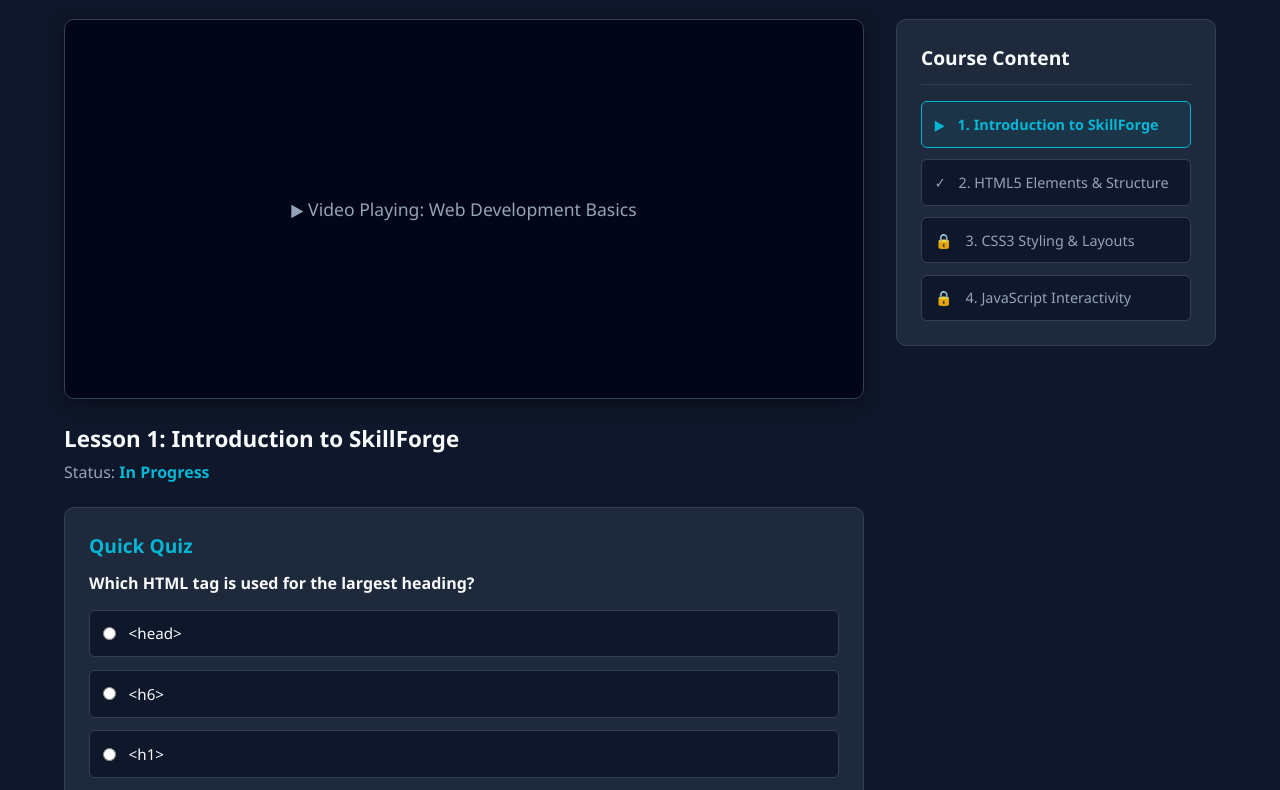
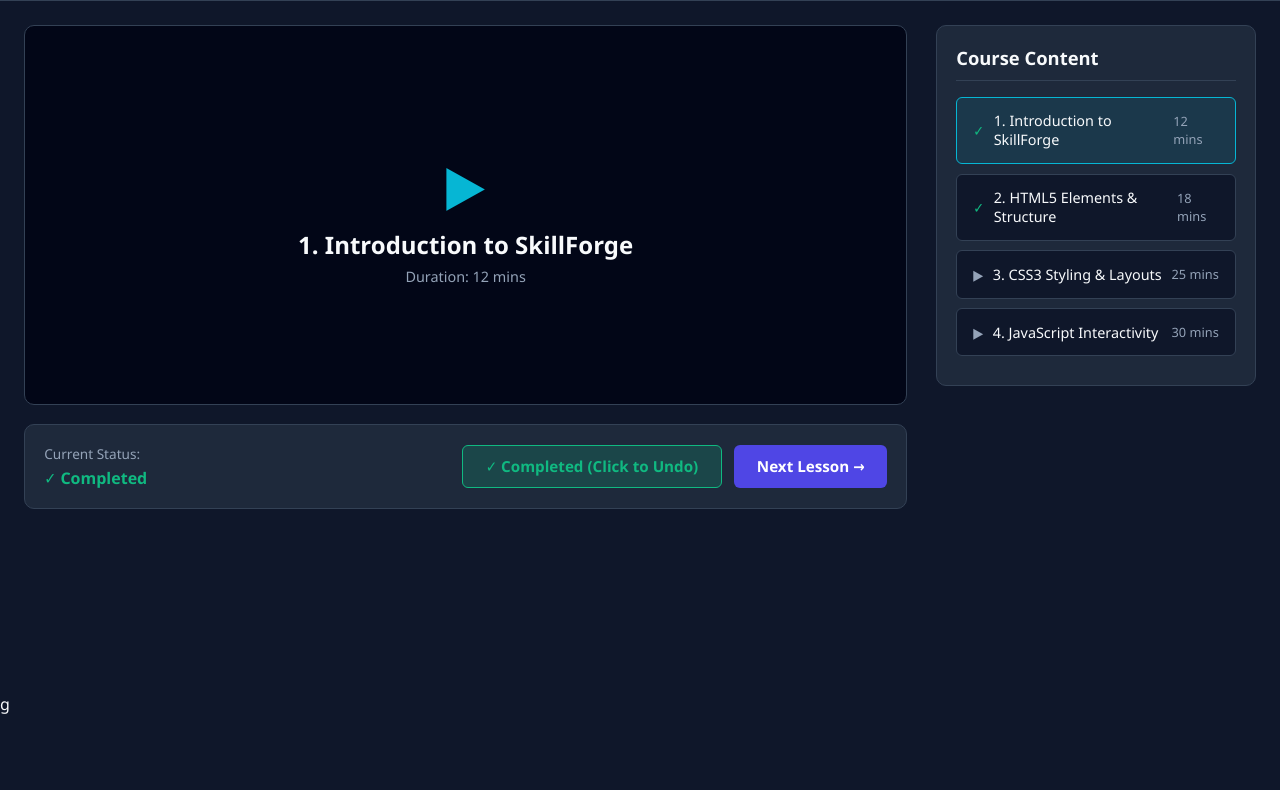
Before and after one commit to Hadia-Waseem-05/Skill-Forge, a plain HTML site: page Frontend/player.html in a window 1280 px wide. Shown: the part 85-875 px from the top of the page. After the commit the page ends 800 px from the top, so only its background shows below. Drawn offline with Linux system fonts and the light colour scheme.

Commit message:
Make lessons accessible and add manual mark completed button to player

```diff
--- a/Frontend/player.html
+++ b/Frontend/player.html
@@ -1,4 +1,4 @@
-<!DOCTYPE html>
+<<!DOCTYPE html>
 <html lang="en">
 <head>
   <meta charset="UTF-8">
@@ -13,17 +13,12 @@
       --text-main: #f8fafc;
       --text-muted: #94a3b8;
       --accent: #06b6d4;
+      --success: #10b981;
       --border: #334155;
       --radius: 10px;
     }
 
-    * {
-      margin: 0;
-      padding: 0;
-      box-sizing: border-box;
-      font-family: 'Segoe UI', Tahoma, Geneva, Verdana, sans-serif;
-    }
-
+    * { margin: 0; padding: 0; box-sizing: border-box; font-family: 'Segoe UI', Tahoma, Geneva, Verdana, sans-serif; }
     body {
       background-color: var(--bg-dark);
       color: var(--text-main);
@@ -32,186 +27,149 @@
       flex-direction: column;
     }
 
-    /* Navbar */
     .navbar {
       display: flex;
       justify-content: space-between;
       align-items: center;
-      padding: 1.2rem 2.5rem;
-      background: rgba(30, 41, 59, 0.7);
+      padding: 1rem 2rem;
+      background: rgba(30, 41, 59, 0.85);
       backdrop-filter: blur(10px);
       border-bottom: 1px solid var(--border);
     }
+    .logo { font-size: 1.4rem; font-weight: 700; color: var(--accent); text-decoration: none; }
+    .nav-links { list-style: none; display: flex; gap: 1.5rem; align-items: center; }
+    .nav-links a { color: var(--text-main); text-decoration: none; font-size: 0.95rem; }
+    .nav-links a:hover { color: var(--accent); }
 
-    .logo {
-      font-size: 1.5rem;
-      font-weight: 700;
-      color: var(--accent);
+    .player-layout {
+      display: flex;
+      max-width: 1300px;
+      margin: 1.5rem auto;
+      padding: 0 1.5rem;
+      width: 100%;
+      gap: 1.8rem;
+      flex: 1;
     }
 
-    .nav-links {
-      list-style: none;
+    /* Video & Controls Area */
+    .main-player-pane {
+      flex: 1;
       display: flex;
-      gap: 1.5rem;
+      flex-direction: column;
+      gap: 1.2rem;
     }
 
-    .nav-links a {
-      color: var(--text-main);
-      text-decoration: none;
-      transition: color 0.2s;
+    .video-screen {
+      background: #020617;
+      border: 1px solid var(--border);
+      border-radius: var(--radius);
+      height: 380px;
+      display: flex;
+      flex-direction: column;
+      align-items: center;
+      justify-content: center;
+      position: relative;
     }
 
-    .nav-links a:hover {
+    .play-icon {
+      font-size: 3.5rem;
       color: var(--accent);
+      margin-bottom: 0.5rem;
     }
 
-    /* Player Container Layout */
-    .player-container {
-      display: grid;
-      grid-template-columns: 1fr 320px;
-      gap: 2rem;
-      max-width: 1200px;
-      margin: 2rem auto;
-      padding: 0 1.5rem;
-      width: 100%;
-    }
-
-    .video-box {
-      background: #020617;
-      color: var(--text-muted);
-      height: 380px;
-      border-radius: var(--radius);
-      display: flex;
-      align-items: center;
-      justify-content: center;
-      font-size: 1.1rem;
-      border: 1px solid var(--border);
-      box-shadow: 0 4px 20px rgba(0,0,0,0.4);
-    }
-
-    .lesson-meta {
-      margin: 1.5rem 0;
-    }
-
-    .lesson-meta h2 {
-      font-size: 1.4rem;
-      margin-bottom: 0.4rem;
-      color: var(--text-main);
-    }
-
-    .lesson-meta p {
-      color: var(--text-muted);
-    }
-
-    /* Quiz Card */
-    .quiz-card {
+    .player-actions-bar {
       background: var(--bg-card);
       border: 1px solid var(--border);
       border-radius: var(--radius);
-      padding: 1.5rem;
-      margin-top: 1.5rem;
+      padding: 1.2rem;
+      display: flex;
+      justify-content: space-between;
+      align-items: center;
+      flex-wrap: wrap;
+      gap: 1rem;
     }
 
-    .quiz-card h3 {
-      font-size: 1.2rem;
-      margin-bottom: 0.5rem;
-      color: var(--accent);
+    .btn-action {
+      background: var(--primary);
+      color: white;
+      border: none;
+      padding: 0.65rem 1.4rem;
+      border-radius: 6px;
+      font-weight: 600;
+      cursor: pointer;
+      font-size: 0.95rem;
+      transition: 0.2s;
+    }
+    .btn-action:hover { background: var(--primary-hover); }
+
+    .btn-mark {
+      background: rgba(16, 185, 129, 0.2);
+      border: 1px solid var(--success);
+      color: var(--success);
+    }
+    .btn-mark:hover {
+      background: var(--success);
+      color: #0f172a;
     }
 
-    .quiz-question {
-      margin: 0.8rem 0 1rem;
-      font-weight: 600;
-      color: var(--text-main);
+    /* Course Sidebar */
+    .sidebar-content {
+      width: 320px;
+      background: var(--bg-card);
+      border: 1px solid var(--border);
+      border-radius: var(--radius);
+      padding: 1.2rem;
+      height: fit-content;
     }
 
-    .quiz-options {
-      display: flex;
-      flex-direction: column;
-      gap: 0.8rem;
+    .sidebar-content h3 {
+      font-size: 1.15rem;
+      margin-bottom: 1rem;
+      padding-bottom: 0.6rem;
+      border-bottom: 1px solid var(--border);
     }
 
-    .quiz-options label {
-      background: var(--bg-dark);
-      padding: 0.8rem;
-      border-radius: 6px;
-      border: 1px solid var(--border);
-      cursor: pointer;
+    .lesson-item {
       display: flex;
       align-items: center;
-      gap: 0.8rem;
-      font-size: 0.95rem;
-      color: var(--text-main);
-      transition: border-color 0.2s;
+      justify-content: space-between;
+      padding: 0.85rem 1rem;
+      background: var(--bg-dark);
+      border: 1px solid var(--border);
+      border-radius: 6px;
+      margin-bottom: 0.6rem;
+      cursor: pointer;
+      transition: 0.2s;
     }
 
-    .quiz-options label:hover {
+    .lesson-item:hover {
       border-color: var(--accent);
     }
 
-    .btn-primary {
-      padding: 0.7rem 1.5rem;
-      background: var(--primary);
-      border: none;
-      border-radius: 6px;
-      color: white;
-      font-weight: 600;
-      cursor: pointer;
-      margin-top: 1.2rem;
-      transition: background 0.2s;
+    .lesson-item.active {
+      border-color: var(--accent);
+      background: rgba(6, 182, 212, 0.1);
     }
 
-    .btn-primary:hover {
-      background: var(--primary-hover);
+    .lesson-info {
+      display: flex;
+      align-items: center;
+      gap: 0.6rem;
+      font-size: 0.9rem;
+      font-weight: 500;
     }
 
-    /* Sidebar Content */
-    .sidebar-modules {
-      background: var(--bg-card);
-      border: 1px solid var(--border);
-      border-radius: var(--radius);
-      padding: 1.5rem;
-      height: fit-content;
-    }
-
-    .sidebar-modules h3 {
-      font-size: 1.2rem;
-      margin-bottom: 1rem;
-      padding-bottom: 0.8rem;
-      border-bottom: 1px solid var(--border);
-      color: var(--text-main);
-    }
-
-    .module-list {
-      list-style: none;
-      display: flex;
-      flex-direction: column;
-      gap: 0.7rem;
-    }
-
-    .module-list li {
-      display: flex;
-      align-items: center;
-      gap: 0.8rem;
-      padding: 0.8rem;
-      background: var(--bg-dark);
-      border: 1px solid var(--border);
-      border-radius: 6px;
-      font-size: 0.9rem;
-      cursor: pointer;
+    .lesson-status-icon {
+      font-weight: 700;
       color: var(--text-muted);
     }
-
-    .module-list li.active {
-      border-color: var(--accent);
-      color: var(--accent);
-      font-weight: 600;
-      background: rgba(6, 182, 212, 0.08);
+    .lesson-item.completed .lesson-status-icon {
+      color: var(--success);
     }
 
     @media (max-width: 850px) {
-      .player-container {
-        grid-template-columns: 1fr;
-      }
+      .player-layout { flex-direction: column; }
+      .sidebar-content { width: 100%; }
     }
   </style>
 </head>
@@ -219,65 +177,114 @@
 
   <!-- Navbar -->
   <nav class="navbar">
-    <div class="logo">SkillForge</div>
+    <a href="index.html" class="logo">SkillForge</a>
     <ul class="nav-links">
       <li><a href="index.html">Courses</a></li>
-      <li><a href="dashboard.html">Dashboard</a></li>
+      <li><a href="dashboard-student.html">Dashboard</a></li>
+      <li><a href="login.html">Logout</a></li>
     </ul>
   </nav>
 
-  <!-- Player Layout -->
-  <main class="player-container">
+  <div class="player-layout">
 
-    <!-- Left: Video Player & Quiz -->
-    <section class="main-player-content">
-      <div class="video-box">
-        <p>▶ Video Playing: Web Development Basics</p>
+    <!-- Main Player Area -->
+    <main class="main-player-pane">
+
+      <!-- Video Screen -->
+      <div class="video-screen">
+        <div class="play-icon">▶</div>
+        <h2 id="video-title">1. Introduction to SkillForge</h2>
+        <p style="color: var(--text-muted); font-size: 0.9rem; margin-top: 0.4rem;" id="video-duration">Duration: 12 mins</p>
       </div>
 
-      <div class="lesson-meta">
-        <h2>Lesson 1: Introduction to SkillForge</h2>
-        <p>Status: <span style="color: var(--accent); font-weight: 600;">In Progress</span></p>
+      <!-- Action & Manual Mark Bar -->
+      <div class="player-actions-bar">
+        <div>
+          <span style="font-size: 0.85rem; color: var(--text-muted);">Current Status:</span>
+          <h4 id="status-indicator" style="color: var(--success); margin-top: 0.2rem;">✓ Completed</h4>
+        </div>
+
+        <div style="display: flex; gap: 0.8rem;">
+          <button id="btn-toggle-mark" class="btn-action btn-mark" onclick="toggleCurrentLesson()">
+            ✓ Completed (Click to Undo)
+          </button>
+          <button class="btn-action" onclick="nextLesson()">Next Lesson →</button>
+        </div>
       </div>
 
-      <div class="quiz-card">
-        <h3>Quick Quiz</h3>
-        <p class="quiz-question">Which HTML tag is used for the largest heading?</p>
+    </main>
 
-        <div class="quiz-options">
-          <label><input type="radio" name="q1" value="head"> &lt;head&gt;</label>
-          <label><input type="radio" name="q1" value="h6"> &lt;h6&gt;</label>
-          <label><input type="radio" name="q1" value="h1"> &lt;h1&gt;</label>
-        </div>
-
-        <button class="btn-primary">Submit Answer</button>
-      </div>
-    </section>
-
-    <!-- Right: Course Modules -->
-    <aside class="sidebar-modules">
+    <!-- Sidebar: Course Content -->
+    <aside class="sidebar-content">
       <h3>Course Content</h3>
-      <ul class="module-list">
-        <li class="active">
-          <span>▶</span>
-          <span>1. Introduction to SkillForge</span>
-        </li>
-        <li>
-          <span>✓</span>
-          <span>2. HTML5 Elements & Structure</span>
-        </li>
-        <li>
-          <span>🔒</span>
-          <span>3. CSS3 Styling & Layouts</span>
-        </li>
-        <li>
-          <span>🔒</span>
-          <span>4. JavaScript Interactivity</span>
-        </li>
-      </ul>
+      <div id="lessons-list"></div>
     </aside>
 
-  </main>
+  </div>
+
+  <script>
+    let lessons = [
+      { id: 1, title: '1. Introduction to SkillForge', duration: '12 mins', completed: true },
+      { id: 2, title: '2. HTML5 Elements & Structure', duration: '18 mins', completed: true },
+      { id: 3, title: '3. CSS3 Styling & Layouts', duration: '25 mins', completed: false },
+      { id: 4, title: '4. JavaScript Interactivity', duration: '30 mins', completed: false }
+    ];
+
+    let currentLessonId = 1;
+
+    function renderLessons() {
+      const container = document.getElementById('lessons-list');
+      container.innerHTML = lessons.map(l => `
+        <div class="lesson-item ${l.id === currentLessonId ? 'active' : ''} ${l.completed ? 'completed' : ''}" onclick="selectLesson(${l.id})">
+          <div class="lesson-info">
+            <span class="lesson-status-icon">${l.completed ? '✓' : '▶'}</span>
+            <span>${l.title}</span>
+          </div>
+          <span style="font-size: 0.8rem; color: var(--text-muted);">${l.duration}</span>
+        </div>
+      `).join('');
+
+      const active = lessons.find(l => l.id === currentLessonId);
+      document.getElementById('video-title').textContent = active.title;
+      document.getElementById('video-duration').textContent = `Duration: ${active.duration}`;
+
+      const statusEl = document.getElementById('status-indicator');
+      const btnMark = document.getElementById('btn-toggle-mark');
+
+      if (active.completed) {
+        statusEl.textContent = '✓ Completed';
+        statusEl.style.color = 'var(--success)';
+        btnMark.textContent = '✓ Completed (Click to Undo)';
+      } else {
+        statusEl.textContent = '⏳ In Progress';
+        statusEl.style.color = 'var(--warning)';
+        btnMark.textContent = '✔ Mark as Completed';
+      }
+    }
+
+    function selectLesson(id) {
+      currentLessonId = id;
+      renderLessons();
+    }
+
+    function toggleCurrentLesson() {
+      const active = lessons.find(l => l.id === currentLessonId);
+      active.completed = !active.completed;
+      renderLessons();
+    }
+
+    function nextLesson() {
+      const currentIndex = lessons.findIndex(l => l.id === currentLessonId);
+      if (currentIndex < lessons.length - 1) {
+        currentLessonId = lessons[currentIndex + 1].id;
+        renderLessons();
+      } else {
+        alert('You have reached the end of the course module!');
+      }
+    }
+
+    renderLessons();
+  </script>
 
 </body>
-</html>
+</html>g
```
